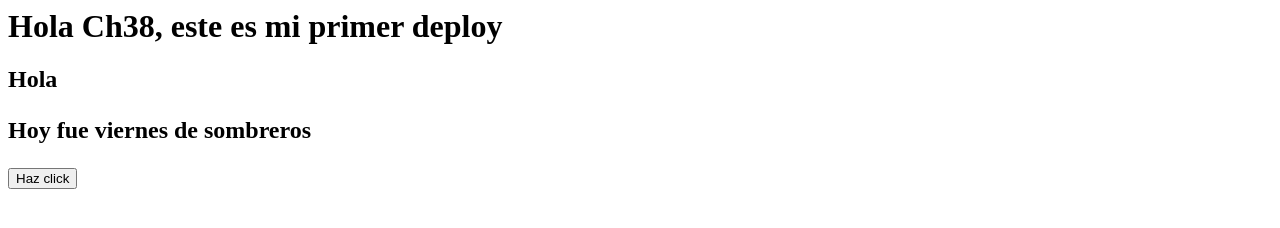
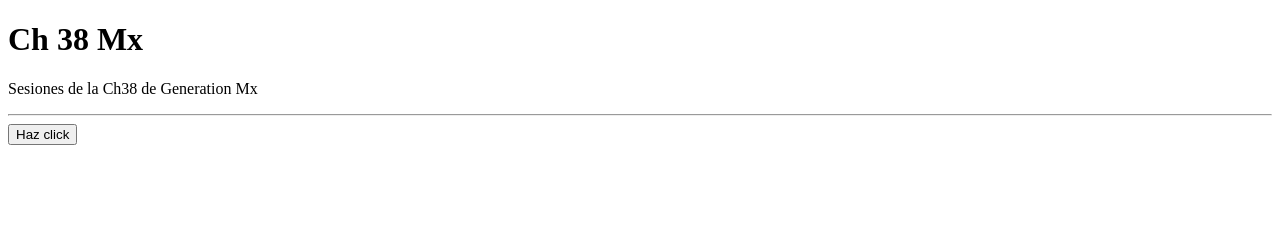
Before and after one commit to Kristian1505/Ch38-sesiones, a plain HTML site: page index.html in a window 1280 px wide. Drawn offline with Linux system fonts and the light colour scheme.

Commit message:
feat: version de html 5 con metas

```diff
--- a/index.html
+++ b/index.html
@@ -1,17 +1,23 @@
-<html>
-	<head>
-		<title> Ch38 </title>
-	</head>
-	<body>
+<!DOCTYPE html>
+<html lang="en">
 
-		<h1>Hola Ch38, este es mi primer deploy</h1>
-		<h2>Hola</h>
-	</body>
+<head>
+	<meta charset="UTF-8">
+	<meta name="viewport" content="width=device-width, initial-scale=1.0">
+	<title>Document</title>
+</head>
 
-				<p>Hoy fue viernes de sombreros</p>
+<body>
+	<main>
+		<h1>Ch 38 Mx</h1>
+		<p>Sesiones de la Ch38 de Generation Mx</p>
+		<hr>
+		<button>Haz click</button>
+	</main>
+	<footer>
 
-				<button> Haz click </button>
-	</body>
+	</footer>
 
+</body>
 
 </html>
```
